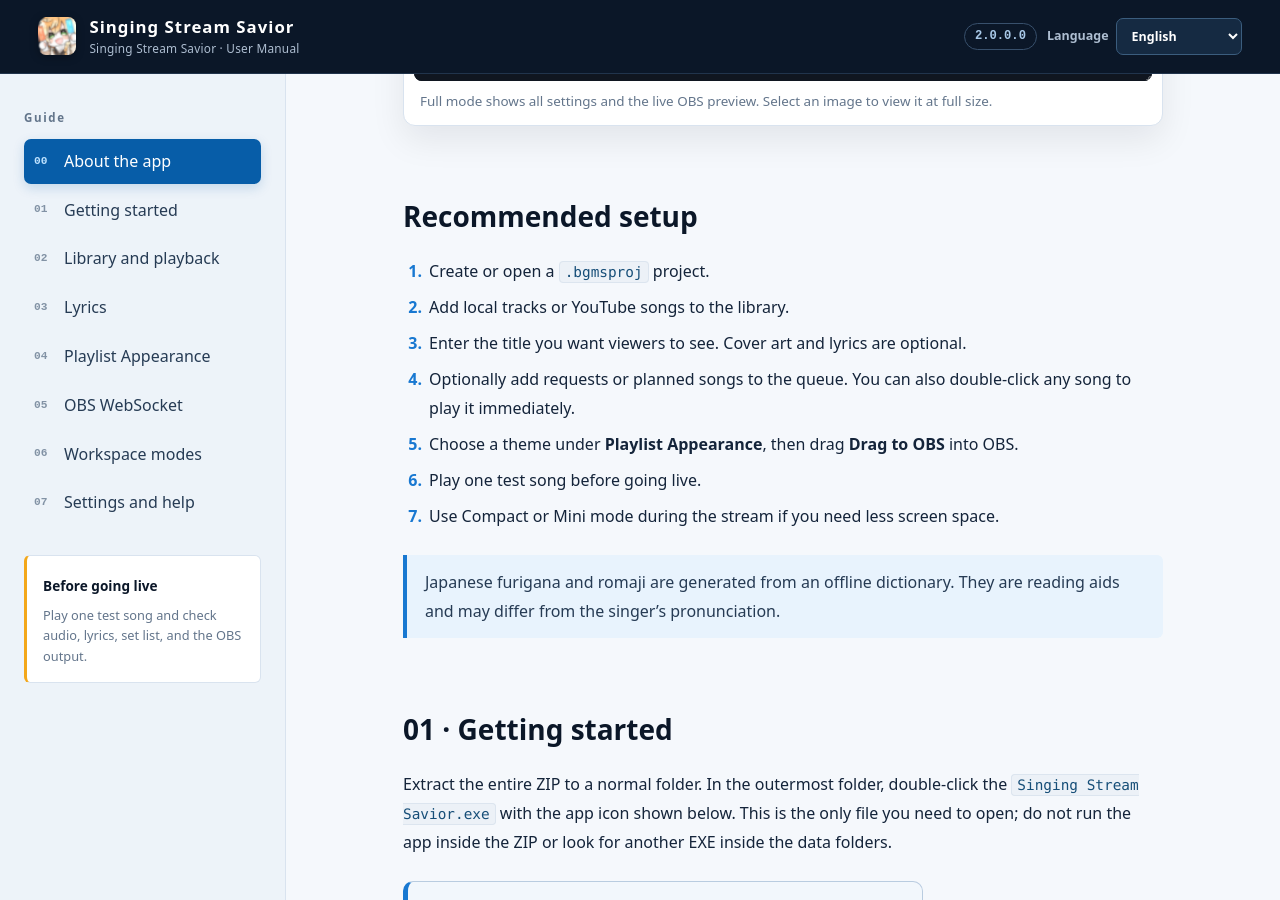
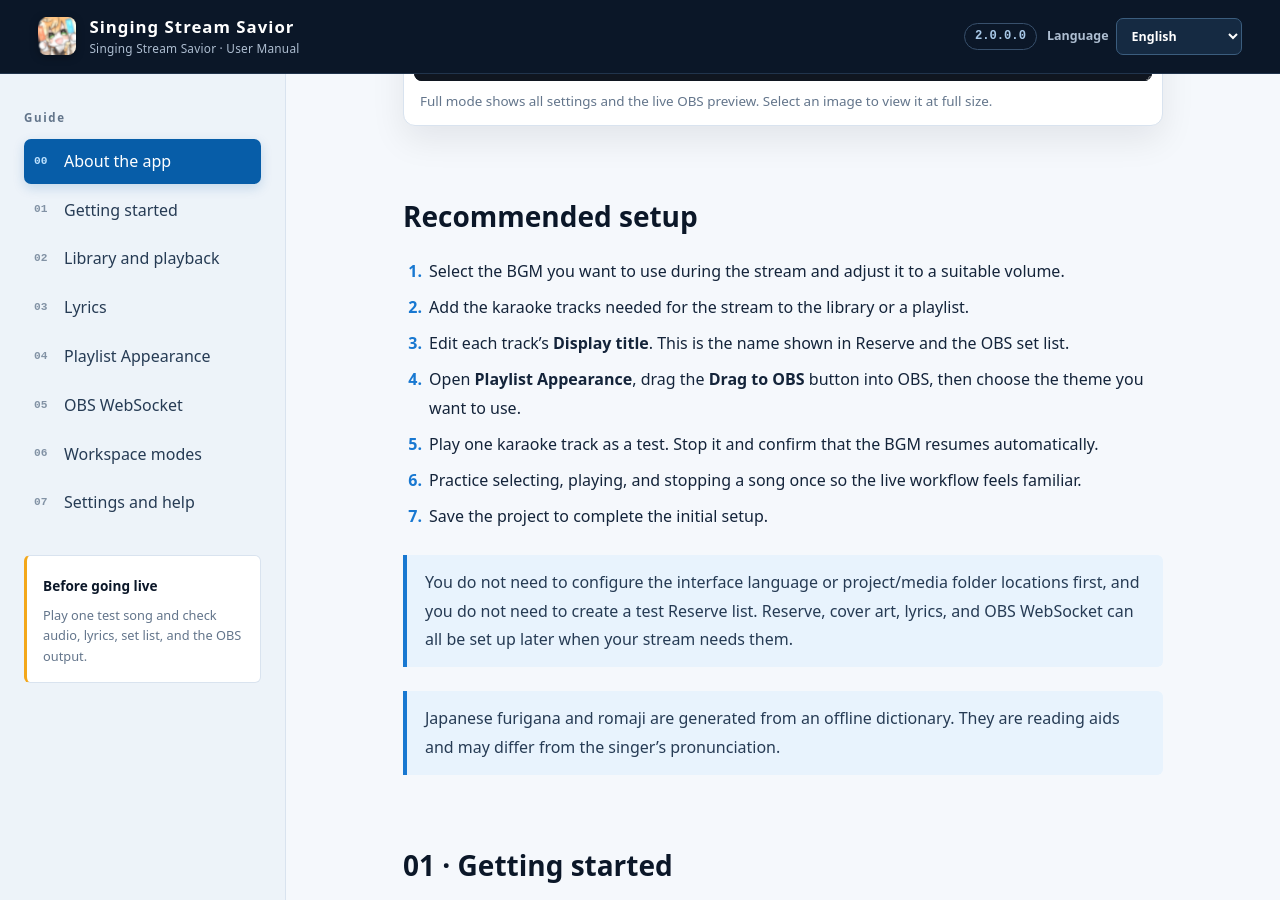
Before and after one commit to NoonIsAwesome/Singing-Stream-Savior-Manual, a Jekyll site: the page built from en/guide.md, in a window 1280 px wide and 900 px high, scrolled down 861 px. Built offline with Jekyll 4.4.1, drawn with Linux system fonts in a browser that asks for light colours.

Commit message:
docs: revise first-time setup workflow

```diff
--- a/en/guide.md
+++ b/en/guide.md
@@ -17,13 +17,15 @@ Singing Stream Savior is a Windows desktop tool for singing streams. It combines
 
 ## Recommended setup
 
-1. Create or open a `.bgmsproj` project.
-2. Add local tracks or YouTube songs to the library.
-3. Enter the title you want viewers to see. Cover art and lyrics are optional.
-4. Optionally add requests or planned songs to the queue. You can also double-click any song to play it immediately.
-5. Choose a theme under **Playlist Appearance**, then drag **Drag to OBS** into OBS.
-6. Play one test song before going live.
-7. Use Compact or Mini mode during the stream if you need less screen space.
+1. Select the BGM you want to use during the stream and adjust it to a suitable volume.
+2. Add the karaoke tracks needed for the stream to the library or a playlist.
+3. Edit each track’s **Display title**. This is the name shown in Reserve and the OBS set list.
+4. Open **Playlist Appearance**, drag the **Drag to OBS** button into OBS, then choose the theme you want to use.
+5. Play one karaoke track as a test. Stop it and confirm that the BGM resumes automatically.
+6. Practice selecting, playing, and stopping a song once so the live workflow feels familiar.
+7. Save the project to complete the initial setup.
+
+> You do not need to configure the interface language or project/media folder locations first, and you do not need to create a test Reserve list. Reserve, cover art, lyrics, and OBS WebSocket can all be set up later when your stream needs them.
 
 > Japanese furigana and romaji are generated from an offline dictionary. They are reading aids and may differ from the singer’s pronunciation.
 
```
Also changed, not shown: getting-started.md (+9 -6 lines), ja/guide.md (+11 -1 lines), ko/guide.md (+11 -1 lines), zh-CN/guide.md (+11 -1 lines).
